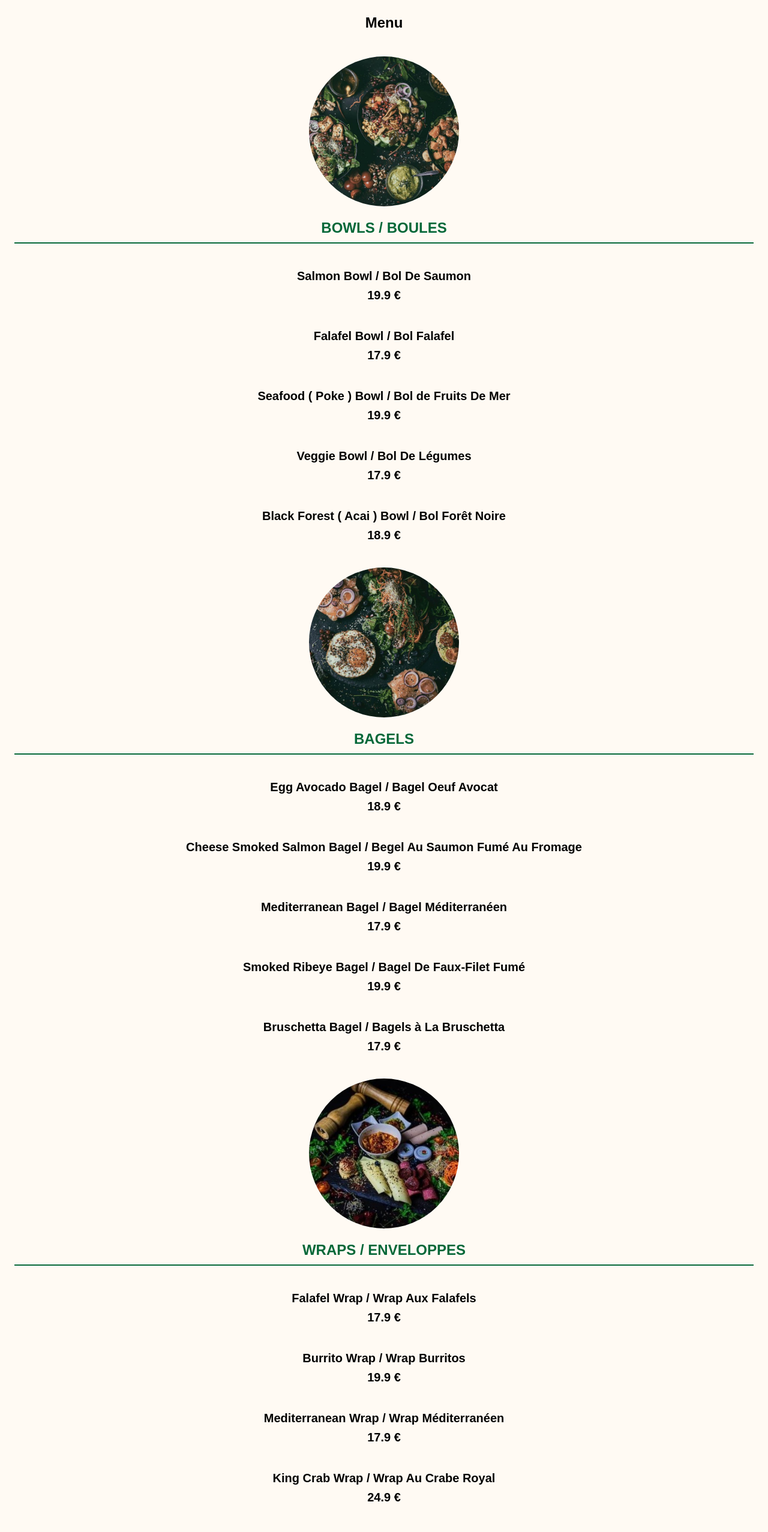
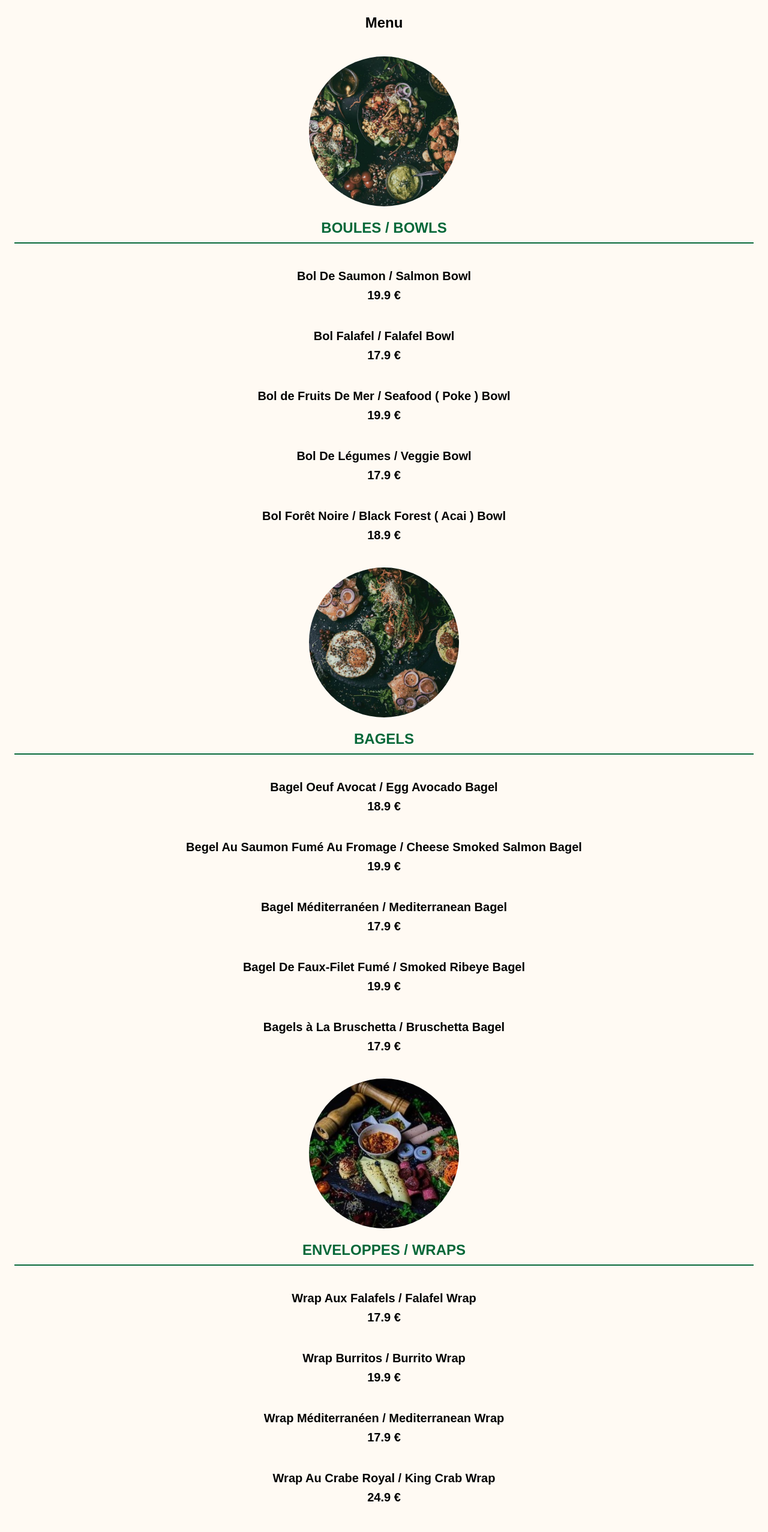
Before and after one commit to dhincal/ParisGhostKitchen, a Next.js app in the folder paris-ghost-kicthen/: page / in a window 1280 px wide. Shown: the part 236-2790 px from the top of the page at 60% size. Built offline with nearby package versions, Linux system fonts and the light colour scheme.

Commit message:
Change Order of Headers

```diff
--- a/paris-ghost-kicthen/src/pages/index.jsx
+++ b/paris-ghost-kicthen/src/pages/index.jsx
@@ -22,14 +22,14 @@ export default function Home() {
             alt='bowls'
           />
         </div>
-        <h3 className='text-kitchen-green text-2xl font-semibold mt-5 uppercase'>Bowls / Boules</h3>
+        <h3 className='text-kitchen-green text-2xl font-semibold mt-5 uppercase'>Boules / Bowls</h3>
         <div className='w-full h-[2px] bg-kitchen-green mt-2' />
         <div className='flex flex-col items-center mt-10 gap-y-10'>
-          <MenuItem  name="Salmon Bowl / Bol De Saumon" price={19.90} category={"soup"}/>
-          <MenuItem  name="Falafel Bowl / Bol Falafel" price={17.90} category={"soup"}/>
-          <MenuItem  name="Seafood ( Poke ) Bowl / Bol de Fruits De Mer"  price={19.90} category={"soup"}/>
-          <MenuItem  name="Veggie Bowl / Bol De Légumes" price={17.90} category={"soup"}/>
-          <MenuItem  name="Black Forest ( Acai ) Bowl / Bol Forêt Noire" price={18.90} category={"soup"}/>
+          <MenuItem  name="Bol De Saumon / Salmon Bowl" price={19.90} category={"soup"}/>
+          <MenuItem  name="Bol Falafel / Falafel Bowl" price={17.90} category={"soup"}/>
+          <MenuItem  name="Bol de Fruits De Mer / Seafood ( Poke ) Bowl"  price={19.90} category={"soup"}/>
+          <MenuItem  name="Bol De Légumes / Veggie Bowl" price={17.90} category={"soup"}/>
+          <MenuItem  name="Bol Forêt Noire / Black Forest ( Acai ) Bowl" price={18.90} category={"soup"}/>
 
         </div>
         <div className='w-[250px] h-[250px] rounded-full relative mt-10'>
@@ -43,11 +43,11 @@ export default function Home() {
         <h3 className='text-kitchen-green text-2xl font-semibold mt-5 uppercase'>Bagels</h3>
         <div className='w-full h-[2px] bg-kitchen-green mt-2' />
         <div className='flex flex-col items-center mt-10 gap-y-10'>
-          <MenuItem name="Egg Avocado Bagel / Bagel Oeuf Avocat" price={18.90} category={"bagel"} />
-          <MenuItem name="Cheese Smoked Salmon Bagel / Begel Au Saumon Fumé Au Fromage" price={19.90} category={"bagel"} />
-          <MenuItem name="Mediterranean Bagel / Bagel Méditerranéen" price={17.90} category={"bagel"} />
-          <MenuItem name="Smoked Ribeye Bagel / Bagel De Faux-Filet Fumé" price={19.90} category={"bagel"} />
-          <MenuItem name="Bruschetta Bagel / Bagels à La Bruschetta" price={17.90} category={"bagel"} />
+          <MenuItem name="Bagel Oeuf Avocat / Egg Avocado Bagel" price={18.90} category={"bagel"} />
+          <MenuItem name="Begel Au Saumon Fumé Au Fromage / Cheese Smoked Salmon Bagel" price={19.90} category={"bagel"} />
+          <MenuItem name="Bagel Méditerranéen / Mediterranean Bagel" price={17.90} category={"bagel"} />
+          <MenuItem name="Bagel De Faux-Filet Fumé / Smoked Ribeye Bagel" price={19.90} category={"bagel"} />
+          <MenuItem name="Bagels à La Bruschetta / Bruschetta Bagel" price={17.90} category={"bagel"} />
 
         </div>
         <div className='w-[250px] h-[250px] rounded-full relative mt-10'>
@@ -58,14 +58,14 @@ export default function Home() {
             alt='wraps'
           />
         </div>
-        <h3 className='text-kitchen-green text-2xl font-semibold mt-5 uppercase'>Wraps / ENVELOPPES</h3>
+        <h3 className='text-kitchen-green text-2xl font-semibold mt-5 uppercase'>ENVELOPPES / Wraps</h3>
         <div className='w-full h-[2px] bg-kitchen-green mt-2' />
         <div className='flex flex-col items-center mt-10 gap-y-10'>
-          <MenuItem name="Falafel Wrap / Wrap Aux Falafels" price={17.90} category={"wrap"} />
-          <MenuItem name="Burrito Wrap / Wrap Burritos" price={19.90} category={"wrap"} />
-          <MenuItem name="Mediterranean Wrap / Wrap Méditerranéen" price={17.90} category={"wrap"} />
-          <MenuItem name="King Crab Wrap / Wrap Au Crabe Royal" price={24.90} category={"wrap"} />
-          <MenuItem name="Katz’s Deli Wrap / Deli Wrap De Katz’s" price={24.90} category={"wrap"} />
+          <MenuItem name="Wrap Aux Falafels / Falafel Wrap" price={17.90} category={"wrap"} />
+          <MenuItem name="Wrap Burritos / Burrito Wrap" price={19.90} category={"wrap"} />
+          <MenuItem name="Wrap Méditerranéen / Mediterranean Wrap" price={17.90} category={"wrap"} />
+          <MenuItem name="Wrap Au Crabe Royal / King Crab Wrap" price={24.90} category={"wrap"} />
+          <MenuItem name="Deli Wrap De Katz’s / Katz’s Deli Wrap" price={24.90} category={"wrap"} />
         </div>
         <div className='w-[250px] h-[250px] rounded-full relative mt-10'>
           <Image
@@ -75,12 +75,12 @@ export default function Home() {
             alt='drinks'
           />
         </div>
-        <h3 className='text-kitchen-green text-2xl font-semibold mt-5 text-center uppercase'>Something to Drink / QUELQUE CHOSE À BOIRE</h3>
+        <h3 className='text-kitchen-green text-2xl font-semibold mt-5 text-center uppercase'>QUELQUE CHOSE À BOIRE / Something to Drink</h3>
         <div className='w-full h-[2px] bg-kitchen-green mt-2' />
         <div className='flex flex-col items-center mt-10 gap-y-10'>
           <MenuItem name="Smoothie" price={6.90} category={"drink"} />
-          <MenuItem name="Fresh Juice / Jus Frais" price={6.90} category={"drink"} />
-          <MenuItem name="Basil Mint Ayran / Basilic Menthe Ayran" price={4.90} category={"drink"} />
+          <MenuItem name="Jus Frais / Fresh Juice" price={6.90} category={"drink"} />
+          <MenuItem name="Basilic Menthe Ayran / Basil Mint Ayran" price={4.90} category={"drink"} />
           <MenuItem name="Perrier" price={4.90} category={"drink"} />
           <MenuItem name="Évian" price={4.90} category={"drink"} />
         </div>
```
